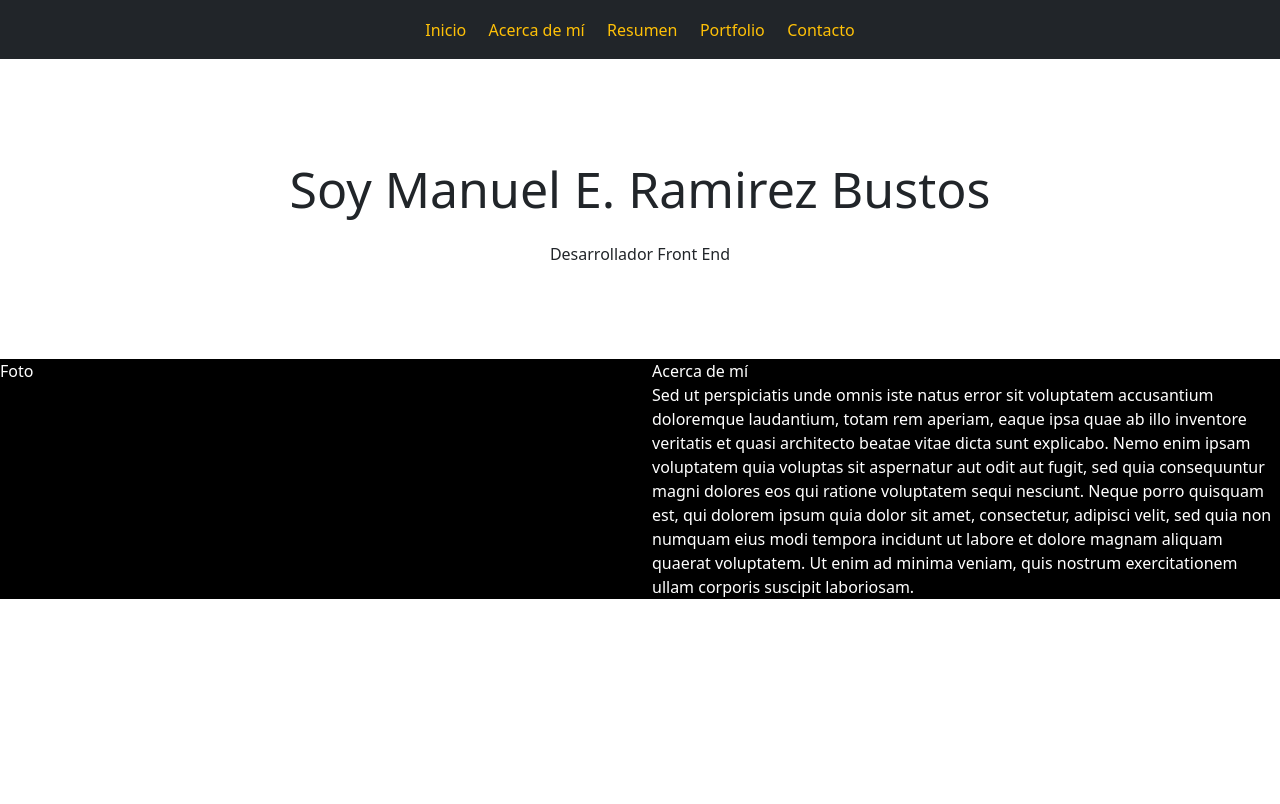
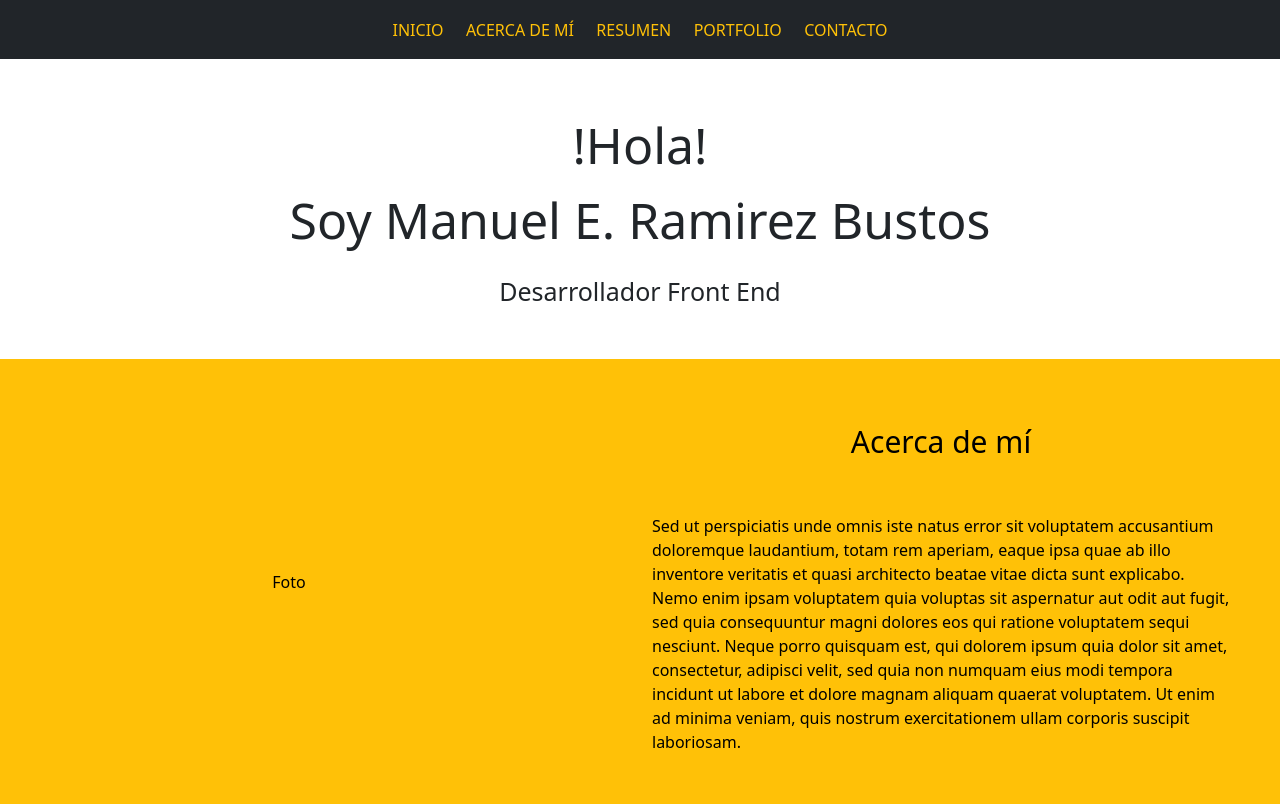
Before and after one commit to merb26/Manuel-E.-Ramirez, a plain HTML site: page index.html in a window 1280 px wide. Drawn offline with nearby package versions, Linux system fonts and the light colour scheme.

Commit message:
Cambiando estilo en <About me>

```diff
--- a/css/aboutMe/aboutMe.scss
+++ b/css/aboutMe/aboutMe.scss
@@ -1,4 +1,20 @@
 .aboutMe{
-    background-color: black;
-    color: white;
+    background-color: #ffc107;
+    color: black;
+
+    .picture {
+        display: flex;
+        justify-content: center;
+        align-items: center;
+    }
+
+    .description {
+        margin: 10px 50px 50px 50px;
+        .title{
+            display: flex;
+            justify-content: center;
+            margin: 50px;
+            font-size: 30px;
+        }
+    }
 }
--- a/css/presentation/presentation.scss
+++ b/css/presentation/presentation.scss
@@ -1,13 +1,16 @@
 .presentation {
     min-height: 300px;
-
     display: flex;
     flex-direction: column;
     align-items: center;
     justify-content: center;
 
-    .title{
+    .title {
         font-size: 50px;
-        margin: 0 50px 15px 50px
+        margin: 0 50px 15px 50px;
+    }
+
+    .description {
+        font-size: 25px;
     }
 }
--- a/index.html
+++ b/index.html
@@ -12,8 +12,8 @@
         integrity="sha384-0evHe/X+R7YkIZDRvuzKMRqM+OrBnVFBL6DOitfPri4tjfHxaWutUpFmBp4vmVor" crossorigin="anonymous">
 
     <!-- Import .css -->
-    <link rel="stylesheet" href="/css/presentation/presentation.css">
-    <link rel="stylesheet" href="/css/aboutMe/aboutMe.css">
+    <link rel="stylesheet" href="css/presentation/presentation.css">
+    <link rel="stylesheet" href="css/aboutMe/aboutMe.css">
 </head>
 
 <body>
@@ -32,27 +32,26 @@
                         <li class="nav-item">
                             <a class="btn btn-outline-warning m-2 border-0"
                                 style="--bs-btn-padding-y: .10rem; --bs-btn-padding-x: .2rem;" href="#home"
-                                aria-current="page">Inicio</a>
+                                aria-current="page">INICIO</a>
                         </li>
                         <li class="nav-item">
                             <a class="btn btn-outline-warning m-2 border-0"
-                                style="--bs-btn-padding-y: .10rem; --bs-btn-padding-x: .2rem;" href="#about">Acerca de
-                                mí</a>
+                                style="--bs-btn-padding-y: .10rem; --bs-btn-padding-x: .2rem;" href="#about">ACERCA DE MÍ</a>
                         </li>
                         <li class="nav-item">
                             <a class="btn btn-outline-warning m-2 border-0"
                                 style="--bs-btn-padding-y: .10rem; --bs-btn-padding-x: .2rem;"
-                                href="#resume">Resumen</a>
+                                href="#resume">RESUMEN</a>
                         </li>
                         <li class="nav-item">
                             <a class="btn btn-outline-warning m-2 border-0"
                                 style="--bs-btn-padding-y: .10rem; --bs-btn-padding-x: .2rem;"
-                                href="#portfolio">Portfolio</a>
+                                href="#portfolio">PORTFOLIO</a>
                         </li>
                         <li class="nav-item">
                             <a class="btn btn-outline-warning m-2 border-0"
                                 style="--bs-btn-padding-y: .10rem; --bs-btn-padding-x: .2rem;"
-                                href="#contact">Contacto</a>
+                                href="#contact">CONTACTO</a>
                         </li>
                     </ul>
                 </div>
@@ -64,9 +63,9 @@
     <!-- ----------------------------------------------------------------------- -->
     <div class="presentation">
         <div class="title">
-            Soy Manuel E. Ramirez Bustos
+            <div class="text-center">!Hola!</div> Soy Manuel E. Ramirez Bustos
         </div>
-        <div>
+        <div class="description">
             Desarrollador Front End
         </div>
     </div>
@@ -74,10 +73,10 @@
     <!--                                ABOUT ME                                 -->
     <!-- ----------------------------------------------------------------------- -->
     <div class="aboutMe row" id="about">
-        <div class="col">
+        <div class="picture col">
             Foto
         </div>
-        <div class="col">
+        <div class="description col">
             <div class="title column">
                 Acerca de mí
             </div>
```
Also changed, not shown: css/aboutMe/aboutMe.css, css/presentation/presentation.css, 2 other files.
